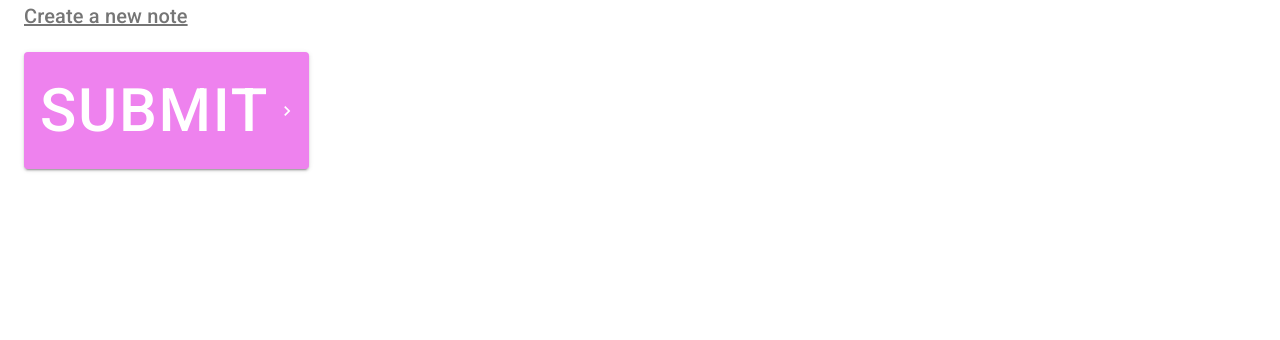
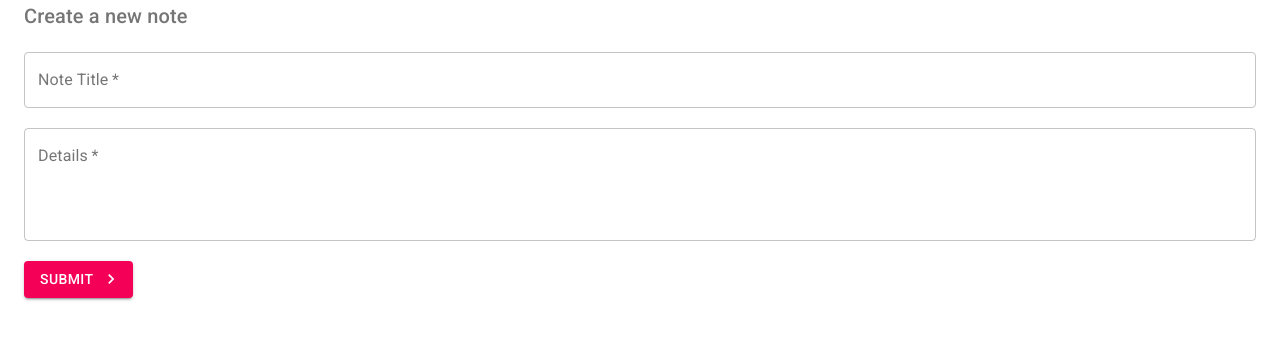
Before and after one commit to samseen/material-ui-with-shawn, a React (Create React App) app: page /create in a window 1280 px wide. Shown: the top 340 px of the page. Built offline with nearby package versions, Linux system fonts and the light colour scheme.

Commit message:
Text fields.

```diff
--- a/src/pages/Create.js
+++ b/src/pages/Create.js
@@ -1,28 +1,42 @@
-import React from 'react'
+import React, { useState } from 'react'
 import Typography from '@material-ui/core/Typography'
 import Button from '@material-ui/core/Button';
 import Container from '@material-ui/core/Container'
-import AcUnitIcon from '@material-ui/icons/AcUnit';
-import SendIcon from '@material-ui/icons/Send';
 import KeyboardArrowRightIcon from '@material-ui/icons/KeyboardArrowRight';
 import { makeStyles } from '@material-ui/core'
+import TextField from '@material-ui/core/TextField'
 
 const useStyles = makeStyles({
-  btn: {
-    fontSize: 60,
-    backgroundColor: 'violet',
-    '&:hover': {
-      backgroundColor: 'blue'
-    }
-  },
-  title: {
-    textDecoration: 'underline',
-    marginBottom: 20
+  field: {
+    marginTop: 20,
+    marginBottom: 20,
+    display: 'block'
   }
 })
 
 export default function Create() {
   const classes = useStyles()
+  const [title, setTitle] = useState('')
+  const [details, setDetails] = useState('')
+  const [titleError, setTitleError] = useState(false)
+  const [detailsError, setDetailsError] = useState(false)
+  const handleSubmit = (e) => {
+    e.preventDefault()
+    setTitleError(false)
+    setDetailsError(false)
+
+    if (title == '') {
+      setTitleError(true)
+    }
+
+    if (details == '') {
+      setDetailsError(true)
+    }
+
+    if(title && details) {
+      console.log(title, details)
+    }
+  }
 
   return (
     <Container>
@@ -35,9 +49,32 @@
       >
         Create a new note
       </Typography>
-      <Button
+
+      <form noValidate autoComplete="off" onSubmit={handleSubmit}>
+        <TextField
+          onChange={(e) => setTitle(e.target.value)}
+          className={classes.field}
+          label="Note Title"
+          variant="outlined"
+          color="secondary"
+          fullWidth
+          required
+          error={titleError}
+        />
+        <TextField
+        onChange={(e) => setDetails(e.target.value)}
+          className={classes.field}
+          label="Details"
+          variant="outlined"
+          color="secondary"
+          multiline
+          rows={4}
+          fullWidth
+          required
+          error={detailsError}
+        />
+        <Button
        className={classes.btn}
-       onClick={() => console.log('You clicked me!')}
        type="submit"
        color="secondary"
        variant="contained"
@@ -45,15 +82,8 @@
        >
         Submit
       </Button>
+      </form>
 
-      {/* ICONS */}
-      {/* <br/>
-      <AcUnitIcon />
-      <AcUnitIcon color="secondary" fontSize="large" />
-      <AcUnitIcon color="secondary" fontSize="small" />
-      <AcUnitIcon color="action" fontSize="small" />
-      <AcUnitIcon color="error" fontSize="small" />
-      <AcUnitIcon color="disabled" fontSize="small" /> */}
     </Container>
   )
 }
```
